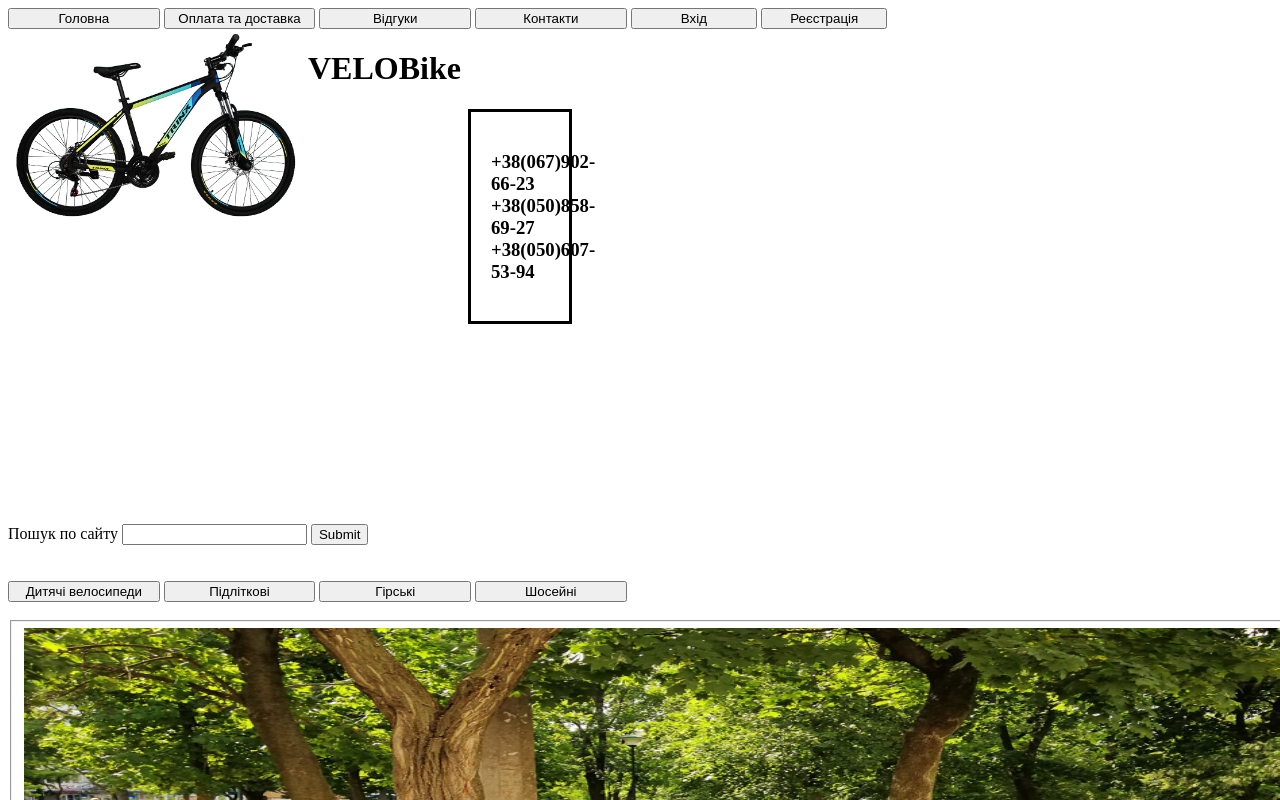
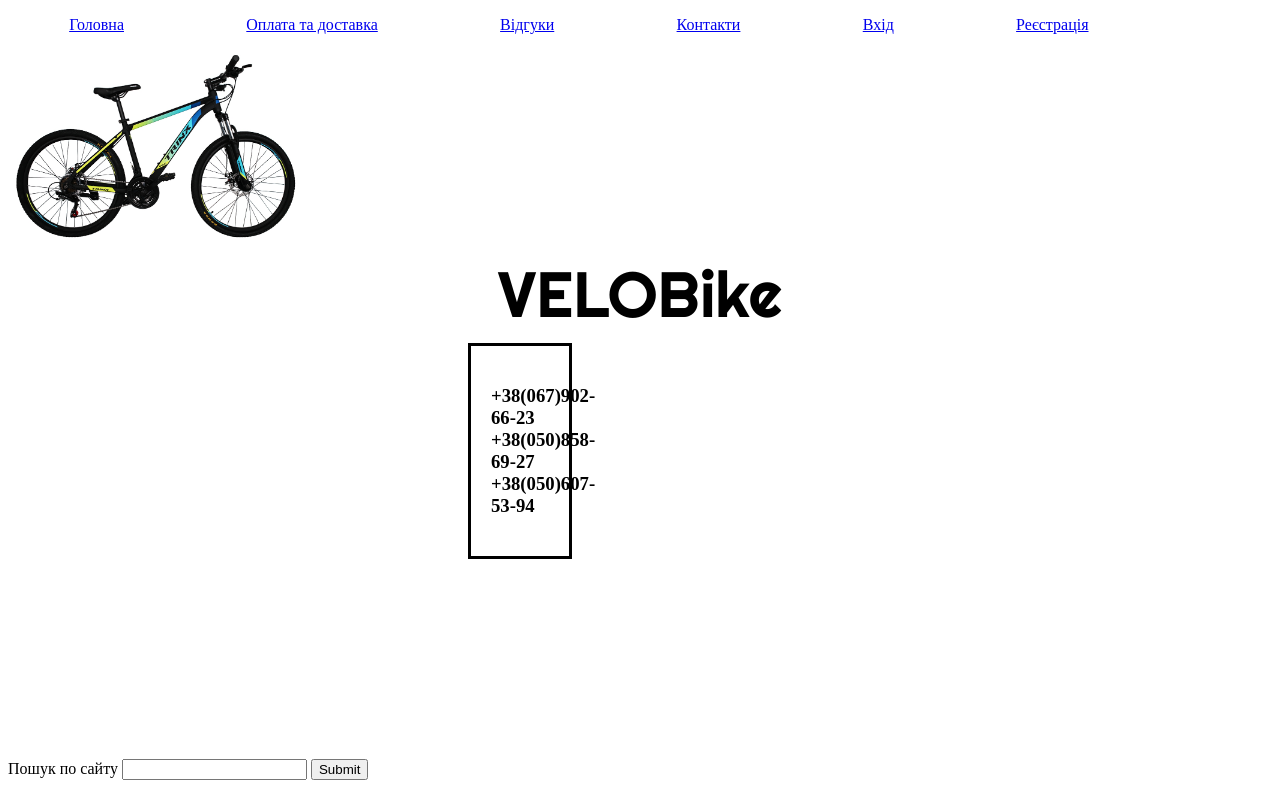
Before and after one commit to MarianaZaloga/velo-bike, a plain HTML site: page index.html in a window 1280 px wide. Shown: the top 800 px of the page. Drawn offline with Linux system fonts and the light colour scheme.

Commit message:
Sample code

```diff
--- /dev/null
+++ b/css/index.css
@@ -0,0 +1,23 @@
+@import url('https://fonts.googleapis.com/css?family=Righteous&display=swap');
+
+header .logo {
+    font-family: 'Righteous', cursive;
+    font-size: 4rem;
+    text-align: center;
+    margin: 0;
+
+}
+
+header .top-menu {
+    display: flex;
+    list-style-type: none;
+    justify-content: space-around;
+    padding: 0;
+    align-items: flex-start;
+/*}
+header .menu-left {
+    list-style-type: none;
+    justify-content: space-around;
+    flex:star;
+
+}*/
--- a/index.html
+++ b/index.html
@@ -5,26 +5,29 @@
     <meta name="viewport" content="width=device-width, initial-scale=1.0">
     <meta http-equiv="X-UA-Compatible" content="ie=edge">
     <title>VELOBike</title>
+    <link rel="stylesheet" href="css/index.css">
 </head>
 <body>
+    <header>
     <nav>
-        <button value="menu" style="width:12%"> Головна</button>
-        <button value="menu" style="width:12%">Оплата та доставка</button>
-        <button value="menu" style="width:12%">Відгуки</button>
-        <button value="menu" style="width:12%">Контакти</button>
-        <button value="menu" style="width:10%"> Вхід </button>
-        <button value="menu" style="width:10%"> Реєстрація </button>
+            <ul class="top-menu">
+               <li><a href="home"> Головна</a></li>
+               <li><a href="payment"> Оплата та доставка</a></li>
+               <li><a href="reviews">Відгуки</a></li>
+               <li><a href="contacts">Контакти</a></li>
+               <li><a href="Enter"> Вхід </a></li>
+               <li><a href="registration"> Реєстрація </a></li><br>
+            </ul>
+            <img src="image/velo.jpg" alt="Blue bike" width="300">
+            <p class="logo">VELOBike</p>
     </nav>
-    <img src="image/velo.jpg" alt="Blue bike" width="300" height="200" align="left">
-    <h1 align="left"> VELOBike </h1>
+    </header>
     <blockquote style="blackground-color: #000000; border: 3px #000000 solid; padding: 20px; margin: 10px 700px 200px 460px; ">
-        <b>
             <h3>
                +38(067)902-66-23<br>
                +38(050)858-69-27<br>
                +38(050)607-53-94
             </h3>
-        </b>
     </blockquote>
          <form>
               Пошук по сайту
@@ -59,7 +62,7 @@
                        </figcaption>
              </figure>
              <figure>
-                 <img src="image/adults.jpg" alt="Bike for adults" width="200" hight="200">
+                 <img src="image/adults.jpg" alt="Bike for adults" width="200" height="200">
                        <figcaption>
                            <a href="силка"> Дорослі велосипеди
                            </a>
@@ -96,7 +99,7 @@
              </fieldset>
              <br>
              <fieldset>
-                  <h3 align="center"> 5 причин придбати велосипед
+                  <h3> 5 причин придбати велосипед
                   </h3>
              </fieldset>
              <p style="border:3px #000000 solid; width=150px;">Відгуки покупців.</p>
```
Also changed, not shown: children.html (+1 -1 lines).
